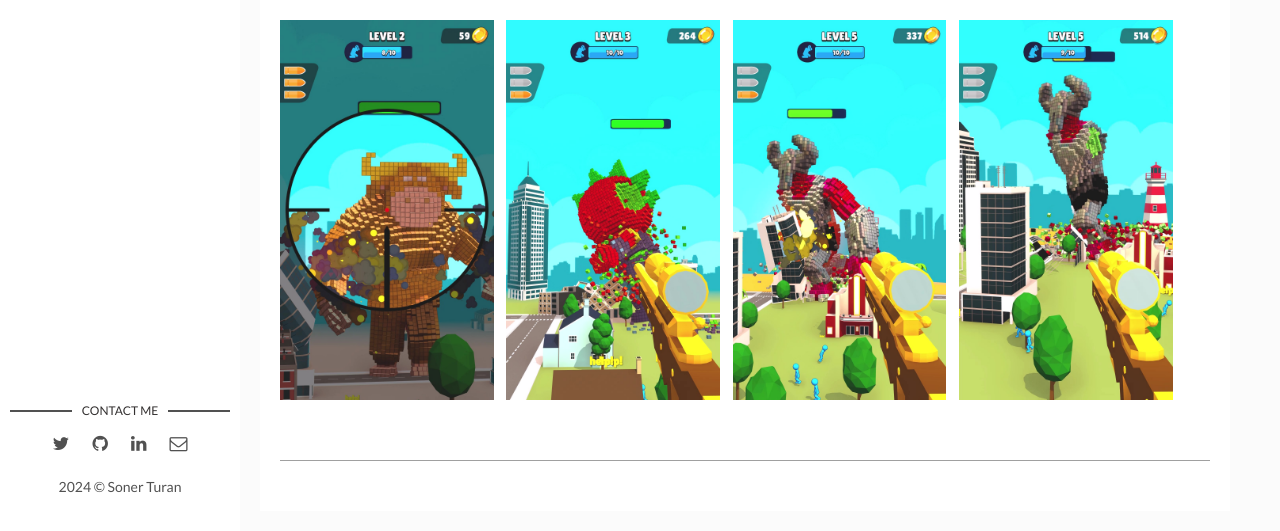
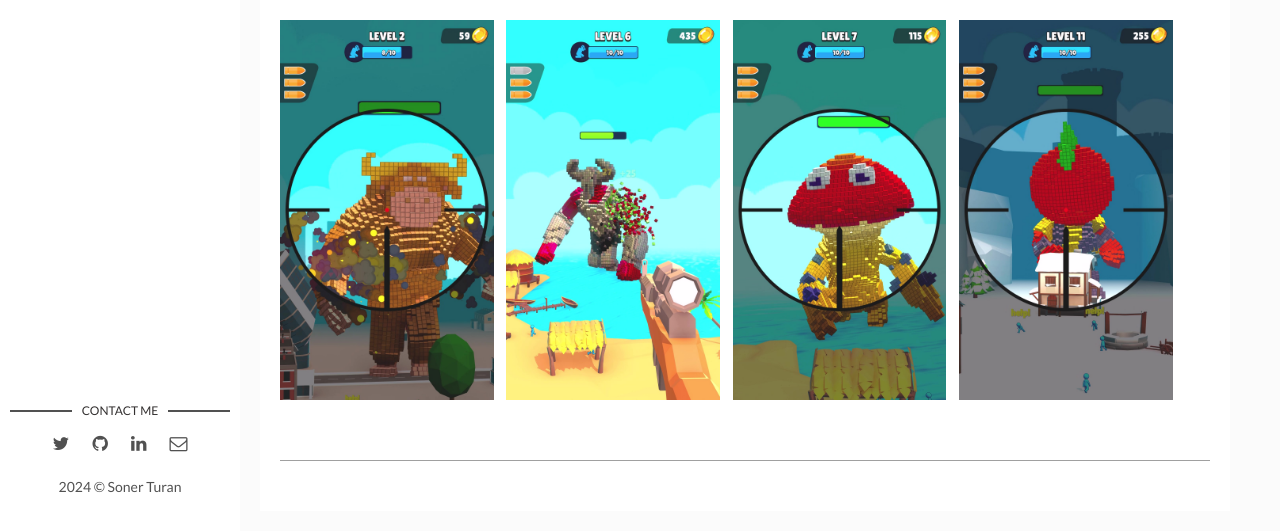
Before and after one commit to SoonerTuran/SoonerTuran.github.io, a Jekyll site: the page built from _posts/2023-11-27-first-pixel-shooter.markdown, in a window 1280 px wide and 1254 px high. Shown: the part 723-1254 px from the top of the window. Built offline with Jekyll 4.4.1, drawn with Linux system fonts in a browser that asks for light colours.

Commit message:
Update 2023-11-27-first-pixel-shooter.markdown

```diff
--- a/_posts/2023-11-27-first-pixel-shooter.markdown
+++ b/_posts/2023-11-27-first-pixel-shooter.markdown
@@ -17,7 +17,7 @@ First Pixel Shooter is an engaging shooter game that fuses the thrill of sniper
 <!-- Game Images -->
 <div>
     <img src="{{ '/assets/img/first-pixel-shooter/images/1.jpg' | prepend: site.baseurl }}" alt="img" style="width: 23%; margin-right: 1%; height: auto;">
-    <img src="{{ '/assets/img/first-pixel-shooter/images/2.jpg' | prepend: site.baseurl }}" alt="img" style="width: 23%; margin-right: 1%; height: auto;">
-    <img src="{{ '/assets/img/first-pixel-shooter/images/3.jpg' | prepend: site.baseurl }}" alt="img" style="width: 23%; margin-right: 1%; height: auto;">
-    <img src="{{ '/assets/img/first-pixel-shooter/images/4.jpg' | prepend: site.baseurl }}" alt="img" style="width: 23%; margin-right: 1%; height: auto;">
+    <img src="{{ '/assets/img/first-pixel-shooter/images/5.jpg' | prepend: site.baseurl }}" alt="img" style="width: 23%; margin-right: 1%; height: auto;">
+    <img src="{{ '/assets/img/first-pixel-shooter/images/6.jpg' | prepend: site.baseurl }}" alt="img" style="width: 23%; margin-right: 1%; height: auto;">
+    <img src="{{ '/assets/img/first-pixel-shooter/images/9.jpg' | prepend: site.baseurl }}" alt="img" style="width: 23%; margin-right: 1%; height: auto;">
 </div>
```
